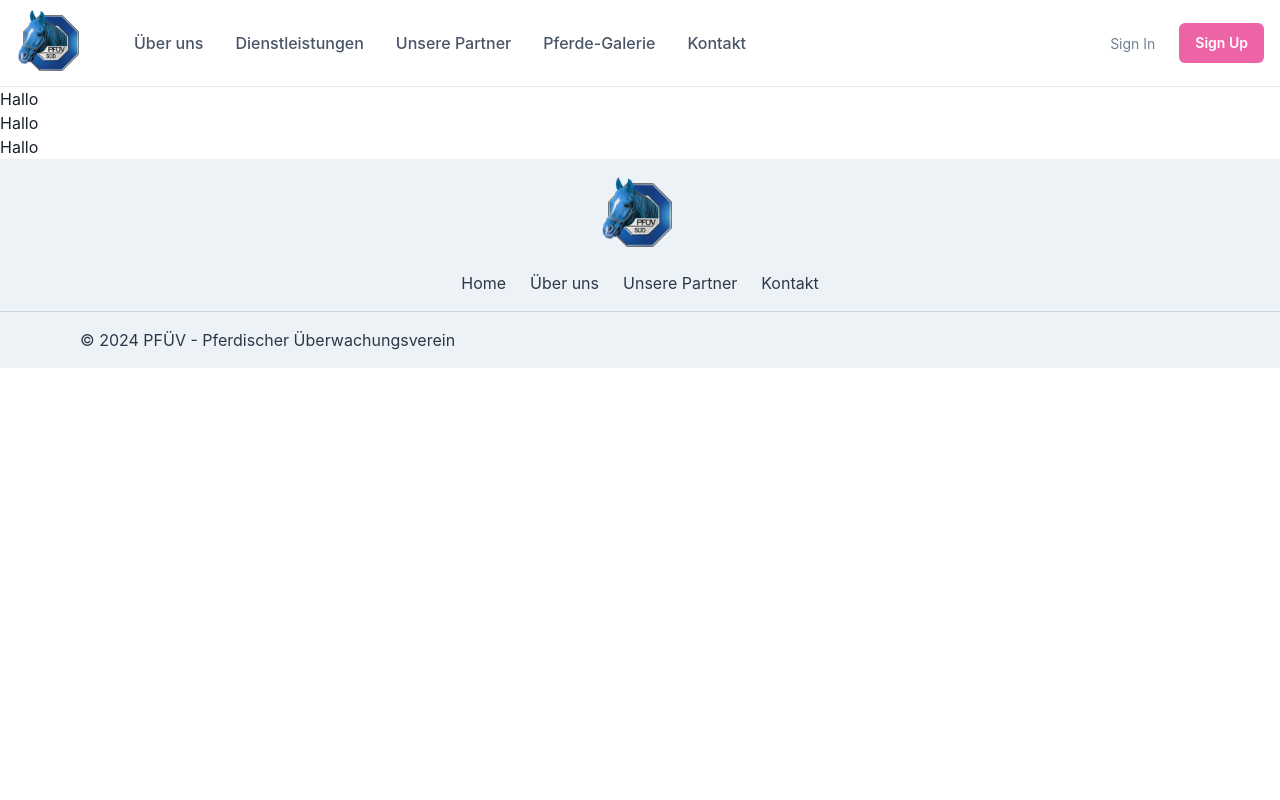
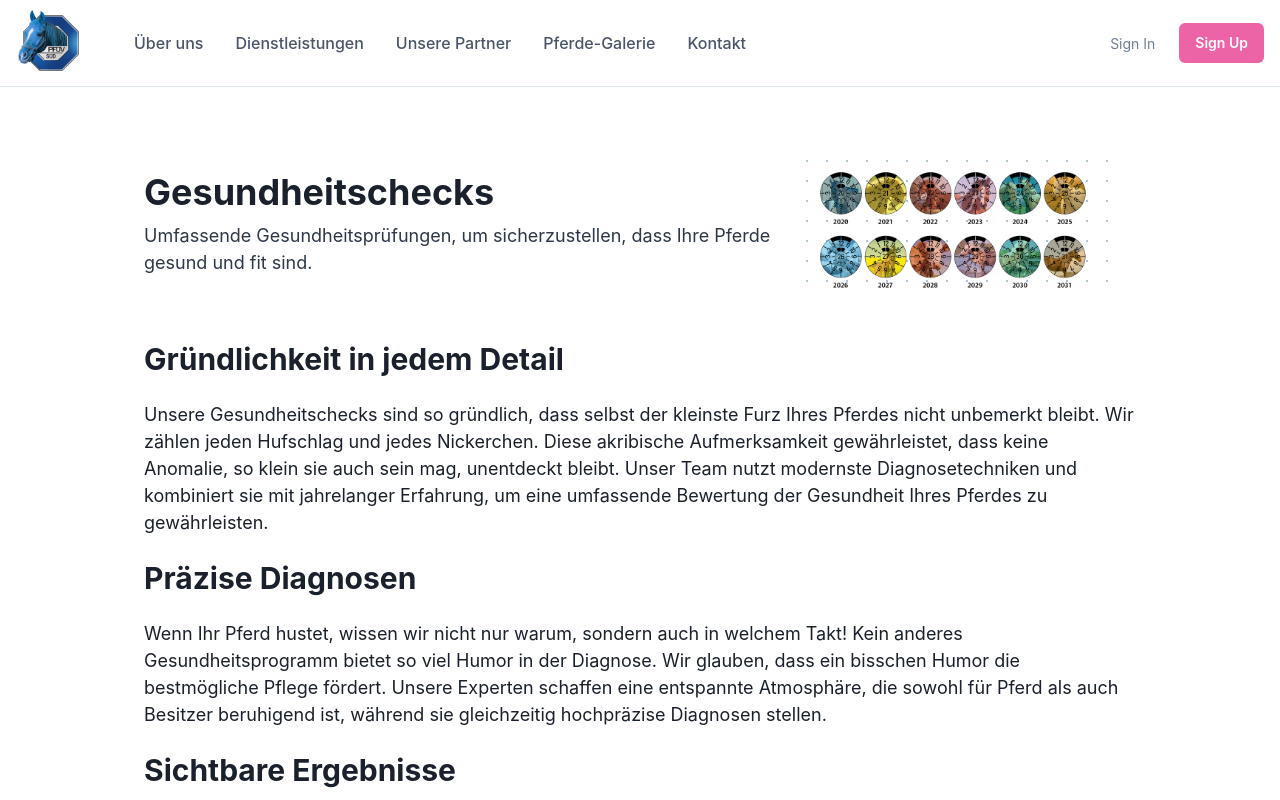
Before and after one commit to david-stefan-hermann/pfuev, a Next.js app: page /dienstleistungen in a window 1280 px wide. Shown: the top 800 px of the page. Built offline with nearby package versions, Linux system fonts and the light colour scheme.

Commit message:
added attribution

```diff
--- a/components/SingleService.tsx
+++ b/components/SingleService.tsx
@@ -1,11 +1,131 @@
-const SingleService = () => {
+'use client'
+
+import { ChatIcon, ExternalLinkIcon } from '@chakra-ui/icons';
+import {
+    Box,
+    Heading,
+    Image,
+    Text,
+    useColorModeValue,
+    Container,
+    VStack,
+    Stack,
+    Button,
+    Center,
+    Link,
+} from '@chakra-ui/react'
+import { PiHorseLight } from 'react-icons/pi';
+
+const SingleService: React.FC<SingleServiceProps> = (service) => {
     return (
-        <div className="col-lg-4 col-md-6 col-sm-12">
-            <div className="single-service">
-                <h3>Hallo</h3>
-            </div>
-        </div>
+        <Container as={Stack} maxW={"full"} py={16} bg={service.id % 2 ? useColorModeValue('gray.100', 'gray.700') : ""}>
+            <Container as={Stack} maxW={'5xl'} spacing={12}>
+                <Box
+                    display="flex"
+                    flexDirection={{ base: 'column', sm: 'row' }}
+                    justifyContent="space-between">
+                    <Box
+                        display="flex"
+                        flex="2"
+                        flexDirection="column"
+                        justifyContent="center"
+                        marginTop={{ base: '3', sm: '0' }}>
+                        <Heading marginTop="1">
+                            <Text textDecoration="none" _hover={{ textDecoration: 'none' }}>
+                                {service.title}
+                            </Text>
+                        </Heading>
+                        <Text
+                            as="p"
+                            marginTop="2"
+                            color={useColorModeValue('gray.700', 'gray.200')}
+                            fontSize="lg">
+                            {service.subtitle}
+                        </Text>
+                    </Box>
+                    <Box
+                        display="flex"
+                        flex="1"
+                        marginRight="3"
+                        position="relative"
+                        alignItems="center">
+                        <Box
+                            width={{ base: '100%', sm: '85%' }}
+                            zIndex="2"
+                            marginLeft={{ base: '0', sm: '5%' }}
+                            marginTop="5%">
+                            <Box textDecoration="none" _hover={{ textDecoration: 'none' }}>
+                                <Image
+                                    borderRadius="lg"
+                                    src={service.image}
+                                    alt="Dienstleistungsbild"
+                                    objectFit="contain"
+                                    fallback={<PiHorseLight color='black' size={"80%"} />}
+                                />
+                                {
+                                    service.author &&
+                                    <Link href={service.attribution} isExternal>
+                                        <Text fontSize="sm" color="gray.500" textAlign="right">
+                                            {service.author}
+                                            <ExternalLinkIcon ml={1} mb={1} />
+                                        </Text>
+                                    </Link>
+                                }
+                            </Box>
+                        </Box>
+                        <Box zIndex="1" width="100%" position="absolute" height="100%">
+                            <Box
+                                bgGradient={useColorModeValue(
+                                    'radial(blue.600 1px, transparent 1px)',
+                                    'radial(blue.300 1px, transparent 1px)',
+                                )}
+                                backgroundSize="20px 20px"
+                                opacity="0.4"
+                                height="100%"
+                            />
+                        </Box>
+                    </Box>
+                </Box>
+
+                <VStack spacing="2" alignItems="flex-start">
+                    {service.content.map((content, index) => (
+                        <ServiceParagraph key={index} heading={content.heading} text={content.text} />
+                    ))}
+                </VStack>
+
+                <Center>
+                    <Button as={"a"} colorScheme={"blue"} variant={"solid"} rounded={"full"} href="/#kontakt">
+                        <ChatIcon mr={2} mt={1} />
+                        Jetzt Kontaktieren
+                    </Button>
+                </Center>
+            </Container>
+        </Container>
     )
 }
 
 export default SingleService
+
+const ServiceParagraph: React.FC<SingleServiceContent> = ({ heading, text }) => {
+    return (
+        <>
+            <Heading size={"lg"}>{heading}</Heading>
+            <Text as="p" fontSize="lg" py={4}>{text}</Text>
+        </>
+    )
+}
+
+interface SingleServiceContent {
+    heading: string
+    text: string
+}
+
+interface SingleServiceProps {
+    id: number
+    title: string
+    subtitle: string
+    image: string
+    author: string
+    attribution: string
+    content: SingleServiceContent[]
+}
```
